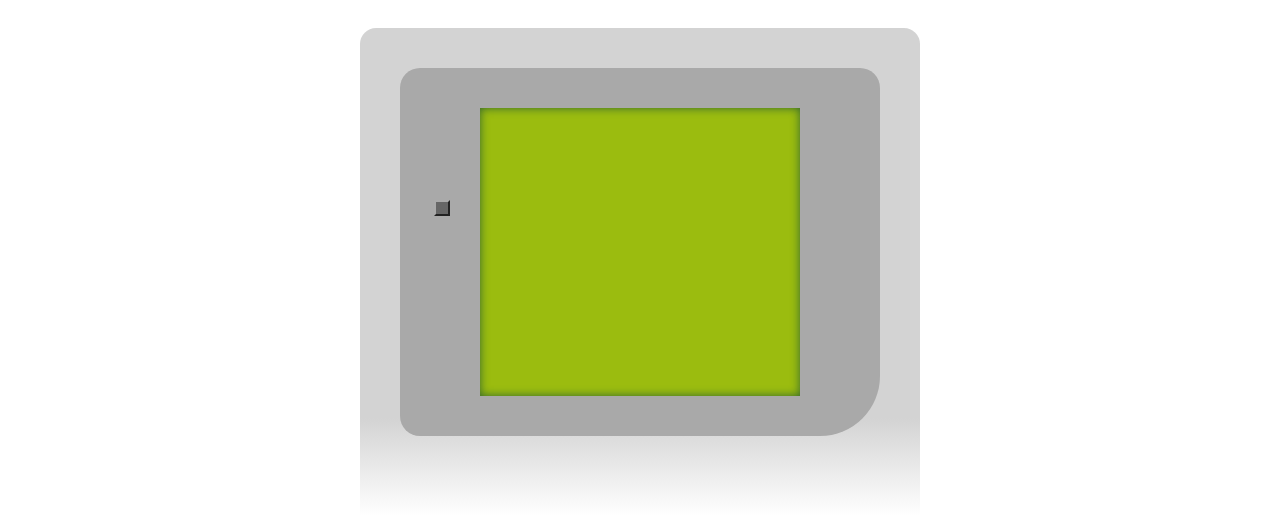
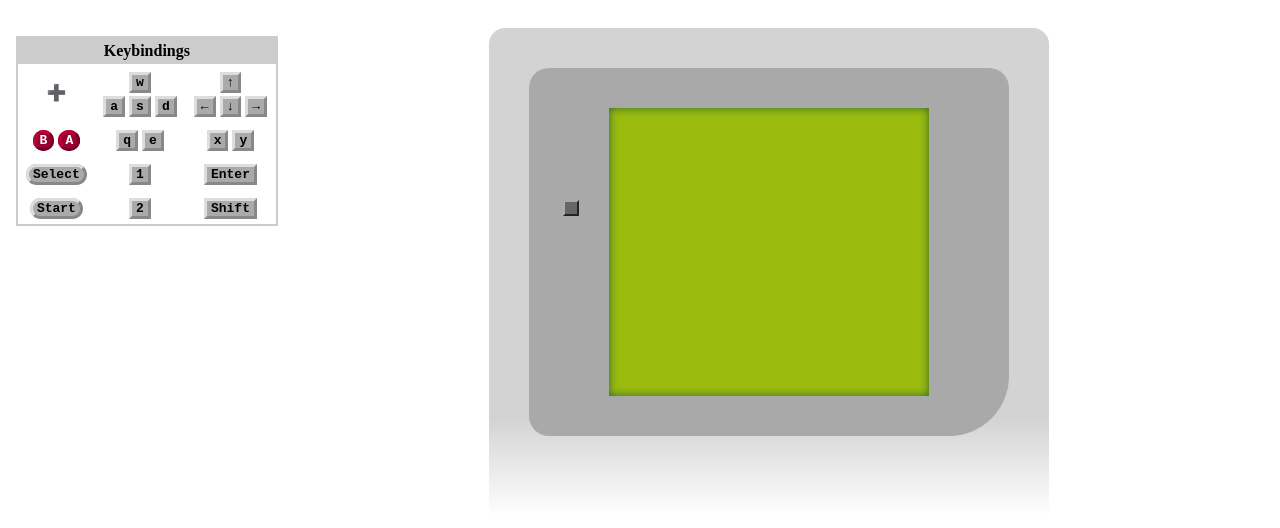
Before and after one commit to ChristianFischer/gemi-web, a plain HTML site: page index.html in a window 1280 px wide. Drawn offline with Linux system fonts and the light colour scheme; no server answers.

Commit message:
added a sidebar with keybinding descriptions

```diff
--- a/content/style.css
+++ b/content/style.css
@@ -1,3 +1,47 @@
+div.page-container {
+    display: flex;
+    height: 100vh;
+}
+
+div.page-content-container {
+    flex-grow: 1;
+}
+
+div.sidebar {
+    min-width: fit-content;
+    display: flex;
+    flex-direction: column;
+    margin-top: 20px;
+}
+
+
+
+div.sidebar-box {
+    width: 100%;
+    border: 2px solid #ccc;
+    margin: 8px;
+}
+
+div.sidebar-box-header {
+    background-color: #ccc;
+    font-weight: bold;
+    text-align: center;
+    cursor: pointer;
+    padding: 4px;
+}
+
+div.sidebar-box-content {
+    overflow: hidden;
+    transition: max-height 0.2s ease-out;
+    max-height: 100vh;
+}
+
+div.sidebar-box-content > * {
+    width: 100%;
+}
+
+
+
 .gameboy-container {
     display: flex;
     flex-direction: column;
@@ -171,3 +215,52 @@ canvas {
 input, button {
     z-index: 10;
 }
+
+
+
+table.grid {
+    border-collapse: collapse;
+    border: none;
+}
+
+table.grid > tbody > tr > td {
+    padding: 5px;
+    text-align: center;
+    vertical-align: middle;
+    line-height: 1.5;
+}
+
+
+
+.keybindings {
+    align-content: center;
+}
+
+.key {
+    font-family: monospace;
+    font-weight: bold;
+    align-self: center;
+
+    padding: 0 4px;
+
+    background: #aaa;
+    border-top: 3px solid #ddd;
+    border-left: 3px solid #ddd;
+    border-right: 3px solid #888;
+    border-bottom: 3px solid #888;
+}
+
+.key.start {
+    border-radius: 8pt;
+}
+
+.key.ab {
+    background: #903;
+    color: #fff;
+
+    border-top: 3px solid #b03;
+    border-left: 3px solid #b03;
+    border-right: 3px solid #702;
+    border-bottom: 3px solid #702;
+    border-radius: 50%;
+}
--- a/index.html
+++ b/index.html
@@ -7,6 +7,75 @@
 </head>
 
 <body>
+    <div class="page-container">
+        <div class="sidebar">
+            <div class="sidebar-box">
+                <div class="sidebar-box-header" onclick="toggleBoxContent('box-keybindings')">
+                    Keybindings
+                </div>
+                <div id="box-keybindings" class="sidebar-box-content">
+                    <table class="grid keybindings">
+                        <tbody>
+                        <tr>
+                            <td>&#x2795;</td>
+                            <td>
+                                <span class="key">w</span><br>
+                                <span class="key">a</span>
+                                <span class="key">s</span>
+                                <span class="key">d</span>
+                            </td>
+                            <td>
+                                <span class="key">&#x2191;</span><br>
+                                <span class="key">&#x2190;</span>
+                                <span class="key">&#x2193;</span>
+                                <span class="key">&#x2192;</span>
+                            </td>
+                        </tr>
+                        <tr>
+                            <td>
+                                <span class="key ab">B</span>
+                                <span class="key ab">A</span>
+                            </td>
+                            <td>
+                                <span class="key">q</span>
+                                <span class="key">e</span>
+                            </td>
+                            <td>
+                                <span class="key">x</span>
+                                <span class="key">y</span>
+                            </td>
+                        </tr>
+                        <tr>
+                            <td><span class="key start">Select</span></td>
+                            <td><span class="key">1</span></td>
+                            <td><span class="key">Enter</span></td>
+                        </tr>
+                        <tr>
+                            <td><span class="key start">Start</span></td>
+                            <td><span class="key">2</span></td>
+                            <td><span class="key">Shift</span></td>
+                        </tr>
+                        </tbody>
+                    </table>
+                </div>
+            </div>
+
+            <script>
+                function toggleBoxContent(id) {
+                    let element = document.getElementById(id);
+                    if (element) {
+                        if (element.style.maxHeight) {
+                            element.style.maxHeight = null;
+                        }
+                        else {
+                            element.style.maxHeight = '0';
+                        }
+                    }
+                }
+            </script>
+        </div>
+
+        <div class="page-content-container">
             <div class="gameboy-container">
                 <div id="gameboy-case" class="gameboy-case">
                     <div class="gameboy-screen-border">
@@ -34,6 +103,8 @@
                             </div>
                         </div>
                         <div id="power-led" class="power-led-off">
+                        </div>
+                    </div>
                 </div>
             </div>
         </div>
```
Lines whose indentation alone changed are shown as unchanged.
